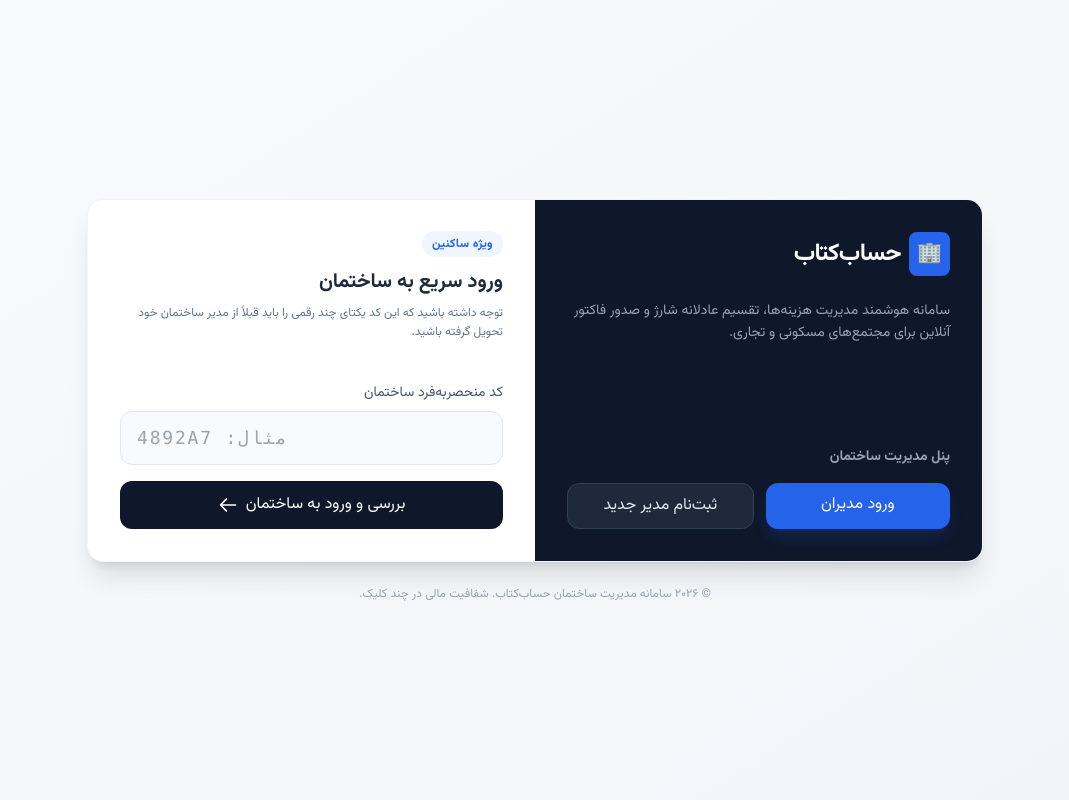
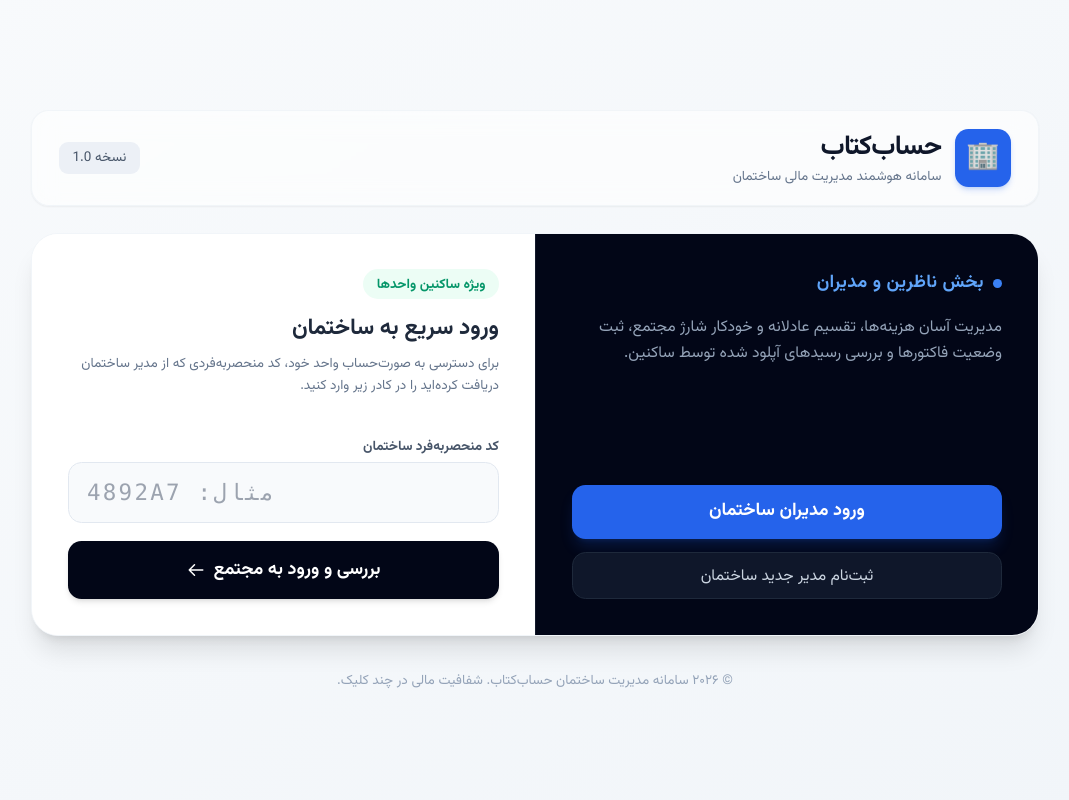
Before and after one commit to Mobinsadeqian/HesabKetab, a Django app: page / in a window 1280 px wide. Shown: the whole page, without its empty margins (105-1174 px from the left). Run offline with Django 5.2, Linux system fonts and the light colour scheme; some libraries are stand-ins or nearby versions.

```diff
--- a/Building/urls.py
+++ b/Building/urls.py
@@ -10,7 +10,10 @@ urlpatterns = [
     path('add_new_unit', views.add_new_unit, name='add_new_unit'),
     path('delete_unit/<int:unit_id>', views.delete_unit, name='delete_unit'),
     path('edit_unit/<int:unit_id>', views.edit_unit, name='edit_unit'),
-    path('building_page', views.building_page, name='building_page')
+    path('building_page', views.building_page, name='building_page'),
+    path('edit_manager_info/<str:manager_id>', views.edit_manager_info, name='edit_manager_info'),
+    path('update_manager_info/<str:manager_id>', views.update_manager_info, name='update_manager_info'),
+
 
 
 ]
--- a/templates/building/add_new_unit.html
+++ b/templates/building/add_new_unit.html
@@ -1,5 +1,5 @@
 <!DOCTYPE html>
-<html lang="fa" dir="rtl">
+<html lang="fa" dir="rtl" class="text-[18px]">
 <head>
     <meta charset="UTF-8">
     <meta name="viewport" content="width=device-width, initial-scale=1.0">
--- a/templates/building/edit_unit.html
+++ b/templates/building/edit_unit.html
@@ -1,5 +1,5 @@
 <!DOCTYPE html>
-<html lang="fa" dir="rtl">
+<html lang="fa" dir="rtl" class="text-[18px]">
 <head>
     <meta charset="UTF-8">
     <meta name="viewport" content="width=device-width, initial-scale=1.0">
--- a/templates/building/login_manager.html
+++ b/templates/building/login_manager.html
@@ -1,5 +1,5 @@
 <!DOCTYPE html>
-<html lang="fa" dir="rtl">
+<html lang="fa" dir="rtl" class="text-[18px]">
 <head>
     <meta charset="UTF-8">
     <meta name="viewport" content="width=device-width, initial-scale=1.0">
--- a/templates/building/show_expenses.html
+++ b/templates/building/show_expenses.html
@@ -1,5 +1,5 @@
 <!DOCTYPE html>
-<html lang="fa" dir="rtl">
+<html lang="fa" dir="rtl" class="text-[18px]">
 <head>
     <meta charset="UTF-8">
     <meta name="viewport" content="width=device-width, initial-scale=1.0">
--- a/templates/building/signup.html
+++ b/templates/building/signup.html
@@ -1,5 +1,5 @@
 <!DOCTYPE html>
-<html lang="fa" dir="rtl">
+<html lang="fa" dir="rtl" class="text-[18px]">
 <head>
     <meta charset="UTF-8">
     <meta name="viewport" content="width=device-width, initial-scale=1.0">
--- a/templates/finance/add_new_expense.html
+++ b/templates/finance/add_new_expense.html
@@ -1,5 +1,5 @@
 <!DOCTYPE html>
-<html lang="fa" dir="rtl">
+<html lang="fa" dir="rtl" class="text-[20px]">
 <head>
     <meta charset="UTF-8">
     <meta name="viewport" content="width=device-width, initial-scale=1.0">
--- a/templates/finance/admin_unit_factors.html
+++ b/templates/finance/admin_unit_factors.html
@@ -1,5 +1,5 @@
 <!DOCTYPE html>
-<html lang="fa" dir="rtl">
+<html lang="fa" dir="rtl" class="text-[18px]">
 <head>
     <meta charset="UTF-8">
     <meta name="viewport" content="width=device-width, initial-scale=1.0">
--- a/templates/finance/edit_expense.html
+++ b/templates/finance/edit_expense.html
@@ -1,5 +1,5 @@
 <!DOCTYPE html>
-<html lang="fa" dir="rtl">
+<html lang="fa" dir="rtl" class="text-[18px]">
 <head>
     <meta charset="UTF-8">
     <meta name="viewport" content="width=device-width, initial-scale=1.0">
--- a/templates/finance/unit_factors.html
+++ b/templates/finance/unit_factors.html
@@ -1,5 +1,5 @@
 <!DOCTYPE html>
-<html lang="fa" dir="rtl">
+<html lang="fa" dir="rtl" class="text-[20px]">
 <head>
     <meta charset="UTF-8">
     <meta name="viewport" content="width=device-width, initial-scale=1.0">
--- a/templates/home.html
+++ b/templates/home.html
@@ -1,5 +1,5 @@
 <!DOCTYPE html>
-<html lang="fa" dir="rtl">
+<html lang="fa" dir="rtl" class="text-[18px]">
 <head>
     <meta charset="UTF-8">
     <meta name="viewport" content="width=device-width, initial-scale=1.0">
@@ -12,64 +12,74 @@
         }
     </style>
 </head>
-<body class="bg-gradient-to-br from-slate-50 to-slate-100 min-h-screen flex flex-col items-center justify-center p-4">
+<body class="bg-gradient-to-br from-slate-50 to-slate-100 min-h-screen flex flex-col items-center justify-center p-4 md:p-6 text-slate-800">
 
-    <div class="w-full max-w-4xl bg-white rounded-2xl shadow-xl overflow-hidden flex flex-col md:flex-row border border-slate-100">
+    <div class="w-full max-w-4xl space-y-6">
 
-        <div class="w-full md:w-1/2 bg-slate-900 p-8 flex flex-col justify-between text-white">
+        <div class="flex items-center justify-between bg-white/60 backdrop-blur-md rounded-2xl px-6 py-4 shadow-sm border border-slate-200/40">
+            <div class="flex items-center gap-3">
+                <span class="p-2.5 bg-blue-600 rounded-xl text-2xl shadow-md shadow-blue-600/20">🏢</span>
                 <div>
-                <div class="flex items-center gap-2 mb-6">
-                    <span class="p-2 bg-blue-600 rounded-lg text-xl font-bold">🏢</span>
-                    <h1 class="text-2xl font-bold tracking-tight">حساب‌کتاب</h1>
+                    <h1 class="text-2xl font-bold tracking-tight text-slate-900">حساب‌کتاب</h1>
+                    <p class="text-xs text-slate-500 mt-0.5">سامانه هوشمند مدیریت مالی ساختمان</p>
                 </div>
-                <p class="text-slate-400 text-sm leading-relaxed mt-4">
-                    سامانه هوشمند مدیریت هزینه‌ها، تقسیم عادلانه شارژ و صدور فاکتور آنلاین برای مجتمع‌های مسکونی و تجاری.
+            </div>
+            <span class="text-xs bg-slate-200/60 text-slate-600 px-3 py-1.5 rounded-lg font-medium hidden sm:inline-block">نسخه 1.0</span>
+        </div>
+
+        <div class="w-full bg-white rounded-3xl shadow-xl overflow-hidden flex flex-col md:flex-row border border-slate-100">
+
+            <div class="w-full md:w-1/2 bg-slate-950 p-6 md:p-8 flex flex-col justify-between text-white border-b md:border-b-0 md:border-l border-slate-800/60">
+                <div>
+                    <div class="flex items-center gap-2 mb-4">
+                        <span class="w-2 h-2 rounded-full bg-blue-500"></span>
+                        <h3 class="text-base font-bold text-blue-400 uppercase tracking-wide">بخش ناظرین و مدیران</h3>
+                    </div>
+                    <p class="text-slate-400 text-sm leading-relaxed mt-3">
+                        مدیریت آسان هزینه‌ها، تقسیم عادلانه و خودکار شارژ مجتمع، ثبت وضعیت فاکتورها و بررسی رسیدهای آپلود شده توسط ساکنین.
                     </p>
                 </div>
 
-            <div class="mt-12 md:mt-0">
-                <h3 class="text-sm font-semibold text-slate-400 mb-4">پنل مدیریت ساختمان</h3>
-                <div class="flex flex-col sm:flex-row gap-3">
-                    <a href="{% url 'login_manager' %}" class="flex-1 text-center bg-blue-600 hover:bg-blue-700 text-white font-medium py-2.5 px-4 rounded-xl transition duration-200 shadow-lg shadow-blue-600/20">
-                        ورود مدیران
+                <div class="mt-10 md:mt-0 space-y-3">
+                    <a href="{% url 'login_manager' %}" class="block text-center bg-blue-600 hover:bg-blue-700 text-white font-semibold py-3 px-4 rounded-xl transition duration-200 shadow-lg shadow-blue-600/20">
+                        ورود مدیران ساختمان
                     </a>
-                    <a href="{% url 'signup_manager' %}" class="flex-1 text-center bg-slate-800 hover:bg-slate-700 text-slate-200 font-medium py-2.5 px-4 rounded-xl border border-slate-700 transition duration-200">
-                        ثبت‌نام مدیر جدید
+                    <a href="{% url 'signup_manager' %}" class="block text-center bg-slate-900 hover:bg-slate-800 text-slate-300 font-medium py-2.5 px-4 rounded-xl border border-slate-800 transition duration-200 text-sm">
+                        ثبت‌نام مدیر جدید ساختمان
                     </a>
                 </div>
             </div>
-        </div>
 
-        <div class="w-full md:w-1/2 p-8 flex flex-col justify-center bg-white">
-            <div class="mb-6">
-                <span class="text-xs font-bold text-blue-600 uppercase tracking-wide bg-blue-50 px-2.5 py-1 rounded-full">ویژه ساکنین</span>
-                <h2 class="text-xl font-bold text-slate-800 mt-3">ورود سریع به ساختمان</h2>
+            <div class="w-full md:w-1/2 p-6 md:p-8 flex flex-col justify-center bg-white">
+                <div class="mb-5">
+                    <span class="text-xs font-bold text-emerald-600 bg-emerald-50 px-3 py-1 rounded-full">ویژه ساکنین واحدها</span>
+                    <h2 class="text-xl font-bold text-slate-800 mt-3.5">ورود سریع به ساختمان</h2>
                     <p class="text-xs text-slate-500 mt-2 leading-relaxed">
-                    توجه داشته باشید که این کد یکتای چند رقمی را باید قبلاً از مدیر ساختمان خود تحویل گرفته باشید.
+                        برای دسترسی به صورت‌حساب واحد خود، کد منحصربه‌فردی که از مدیر ساختمان دریافت کرده‌اید را در کادر زیر وارد کنید.
                     </p>
                 </div>
 
                 <form method="get" action="{% url 'building_page' %}" class="space-y-4">
                     {% csrf_token %}
 
-                <div>
-                    <label for="build_id" class="block text-sm font-medium text-slate-600 mb-2">کد منحصربه‌فرد ساختمان</label>
+                    <div class="space-y-1.5">
+                        <label for="build_id" class="block text-xs font-bold text-slate-600">کد منحصربه‌فرد ساختمان</label>
                         <input
                             type="text"
                             id="build_id"
                             name="build_id"
                             placeholder="مثال: 4892A7"
                             required
-                        class="w-full px-4 py-3 bg-slate-50 border border-slate-200 rounded-xl text-left font-mono text-lg tracking-widest text-slate-800 focus:outline-none focus:ring-2 focus:ring-blue-500/20 focus:border-blue-500 transition duration-150"
+                            class="w-full px-4 py-3 bg-slate-50 border border-slate-200 rounded-xl text-left font-mono text-xl tracking-widest text-slate-800 focus:outline-none focus:ring-4 focus:ring-blue-500/10 focus:border-blue-500 transition duration-150"
                         >
                     </div>
 
                     <button
                         type="submit"
-                    class="w-full bg-slate-900 hover:bg-slate-800 text-white font-medium py-3 px-4 rounded-xl transition duration-200 flex items-center justify-center gap-2"
+                        class="w-full bg-slate-950 hover:bg-slate-800 text-white font-semibold py-3.5 px-4 rounded-xl transition duration-200 flex items-center justify-center gap-2 cursor-pointer shadow-md"
                     >
-                    <span>بررسی و ورود به ساختمان</span>
-                    <svg xmlns="http://www.w3.org/2000/svg" class="h-5 w-5 transform rotate-180" fill="none" viewBox="0 0 24 24" stroke="currentColor">
+                        <span>بررسی و ورود به مجتمع</span>
+                        <svg xmlns="http://www.w3.org/2000/svg" class="h-4 w-4 transform rotate-180" fill="none" viewBox="0 0 24 24" stroke="currentColor">
                             <path stroke-linecap="round" stroke-linejoin="round" stroke-width="2" d="M14 5l7 7m0 0l-7 7m7-7H3" />
                         </svg>
                     </button>
@@ -78,8 +88,10 @@
 
         </div>
 
-    <div class="mt-6 text-center text-xs text-slate-400">
+        <div class="text-center text-xs text-slate-400 pt-2">
             &copy; ۲۰۲۶ سامانه مدیریت ساختمان حساب‌کتاب. شفافیت مالی در چند کلیک.
+        </div>
+
     </div>
 
 </body>
```
Also changed, not shown: Building/views.py (+27 -0 lines), templates/building/building_page.html (+53 -31 lines), templates/building/edit_manager_info.html (added, +79 -0 lines), templates/building/manager_dashboard.html (+17 -4 lines). Lines whose indentation alone changed are shown as unchanged.
